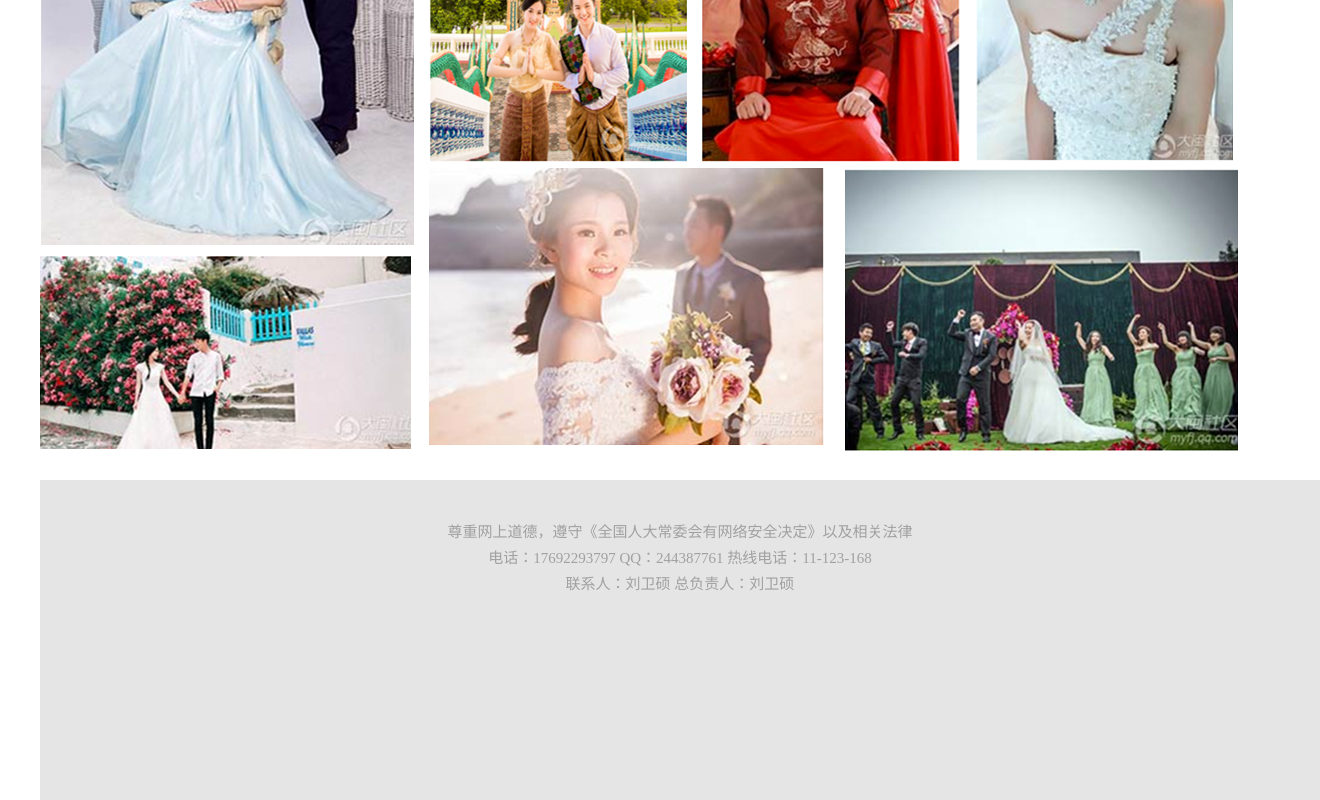
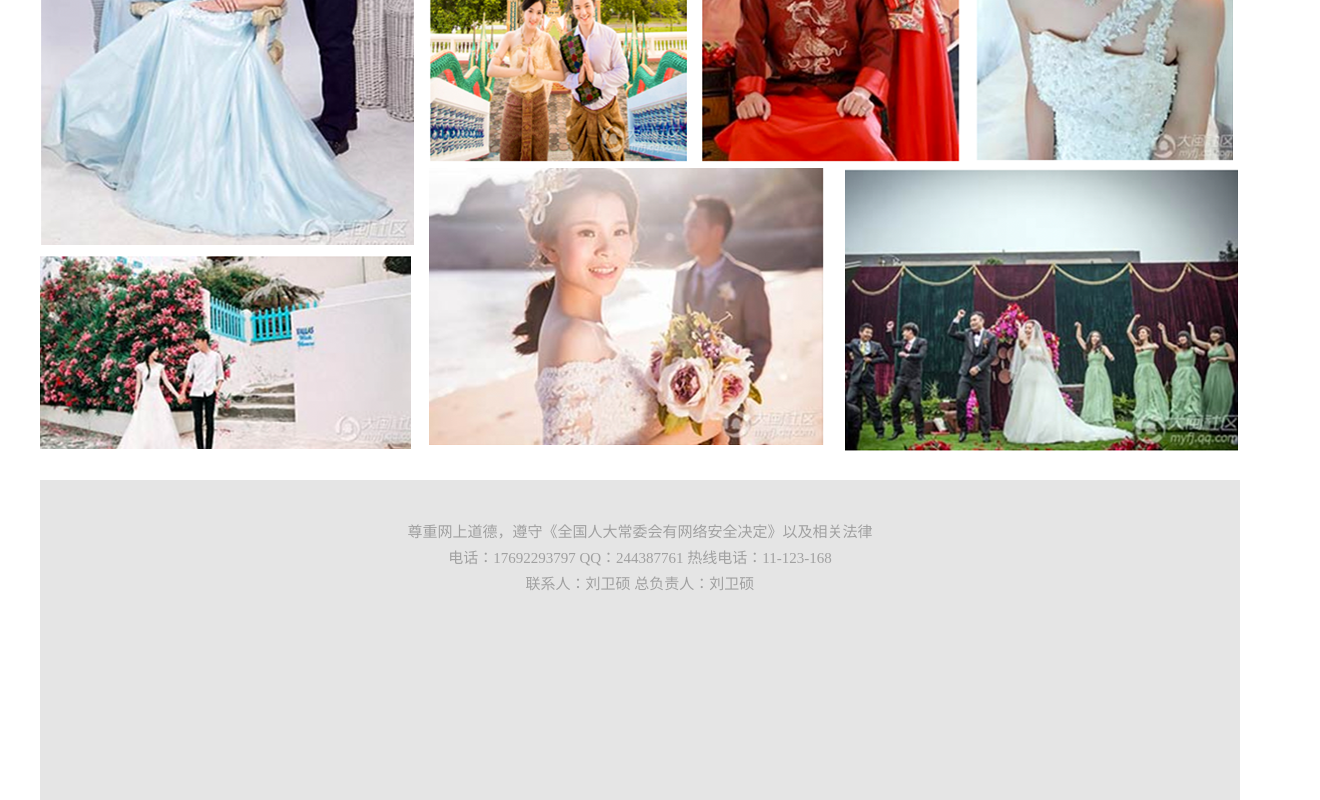
Before and after one commit to cunicorn/Marriage-leave, a plain HTML site: page index.html in a window 1280 px wide. Shown: the part 2770-3570 px from the top of the page, 1320 px wide, since content can reach past the window. Drawn offline with Linux system fonts and the light colour scheme.

Commit message:
注释或说明

```diff
--- a/index.html
+++ b/index.html
@@ -442,7 +442,7 @@
 
 </nav>
 <!-- footer -->
-<footer>
+<footer class="gwidth">
 	<div class="foot gwidth">
 		<P>尊重网上道德，遵守《全国人大常委会有网络安全决定》以及相关法律</P>
 		<P>电话：17692293797 QQ：244387761 热线电话：11-123-168</P>
```
